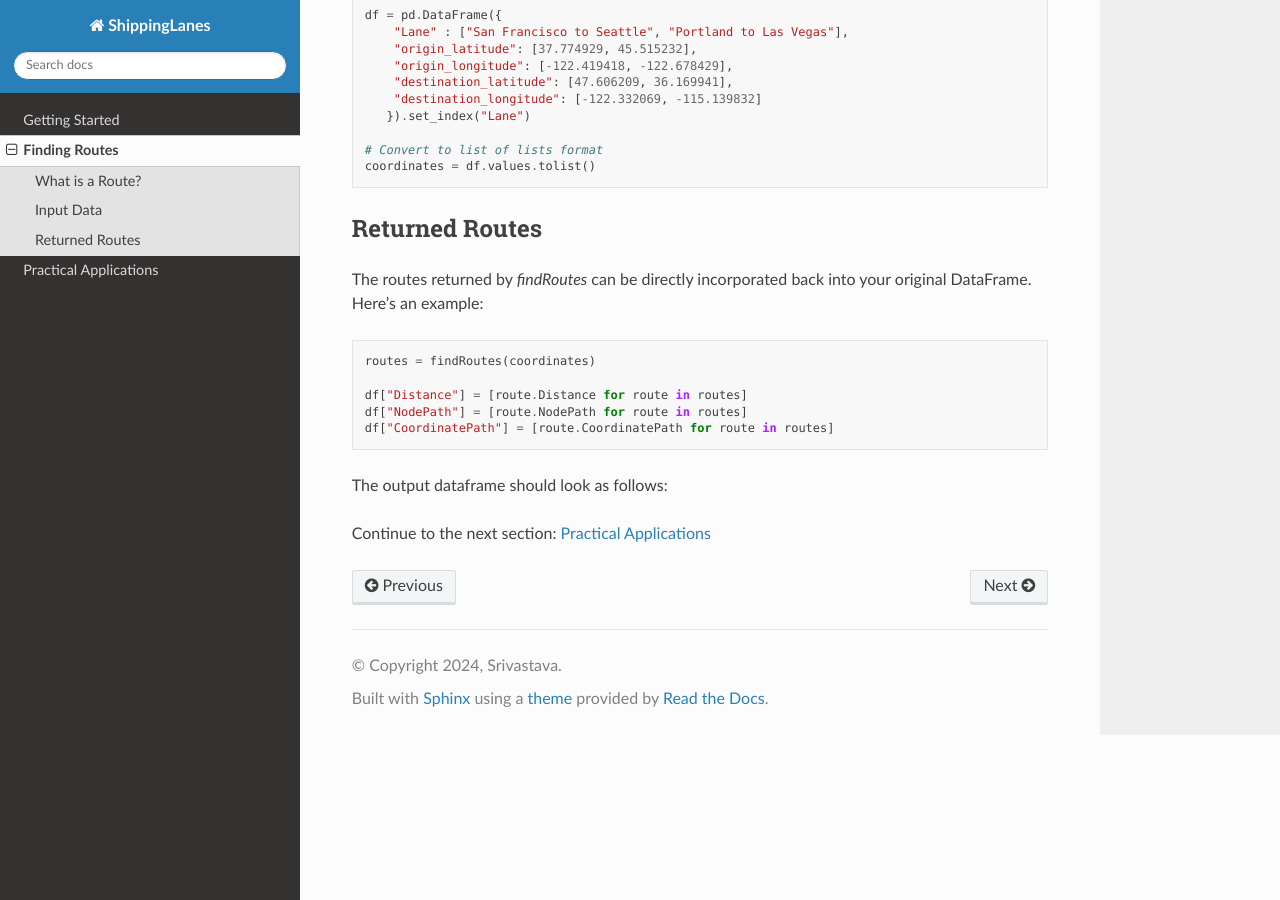
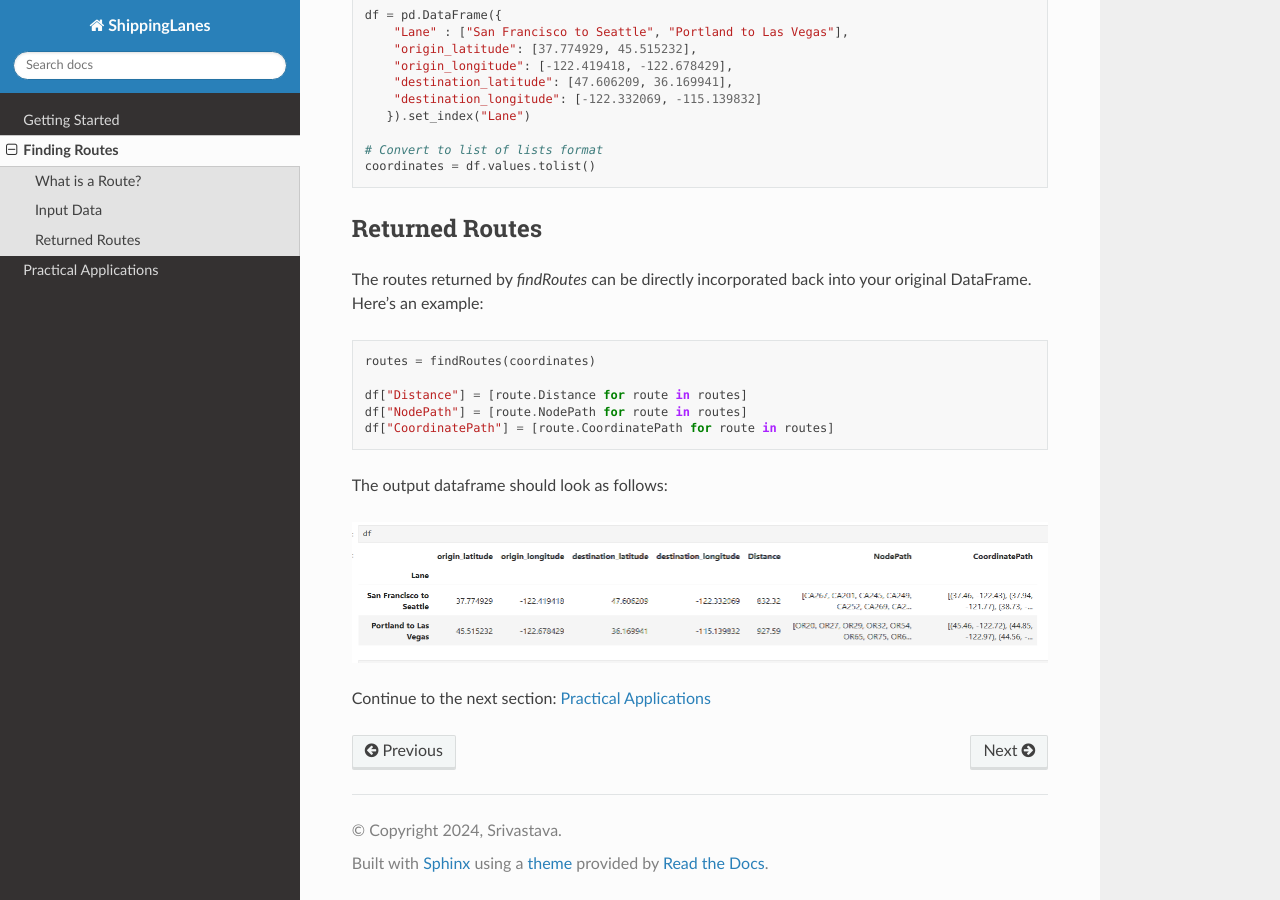
Before and after one commit to amarsrivastava19/ShippingLanes, a Sphinx documentation site: the page built from docs/source/findingroutes.rst, in a window 1280 px wide and 900 px high, scrolled down 712 px. Built offline with Sphinx 7.4.7 and the Read the Docs theme 3.1.0, drawn with Linux system fonts in a browser that asks for light colours.

Commit message:
Update findingroutes.rst

```diff
--- a/docs/source/findingroutes.rst
+++ b/docs/source/findingroutes.rst
@@ -51,6 +51,6 @@ The routes returned by `findRoutes` can be directly incorporated back into your
 
 The output dataframe should look as follows:
 
-.. image: example_df.png
+.. image:: example_df.png
 
 Continue to the next section: :doc:`Practical Applications <practicalapplications>`
```
